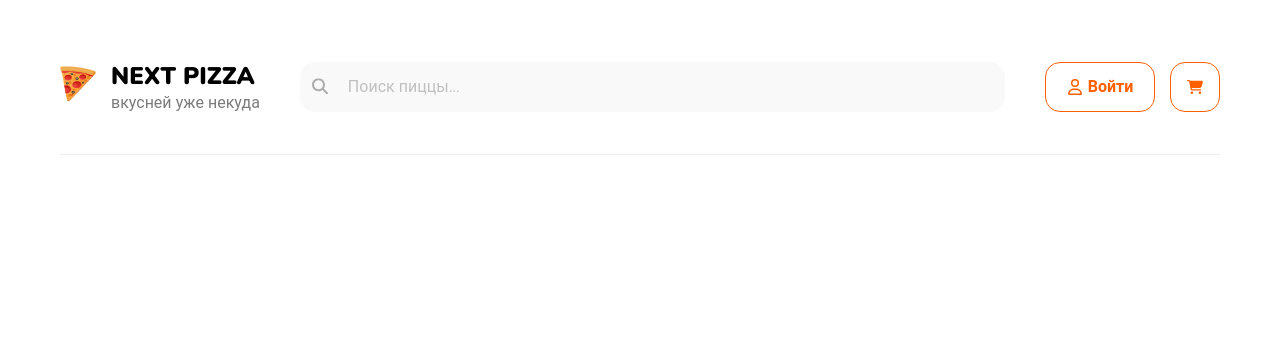
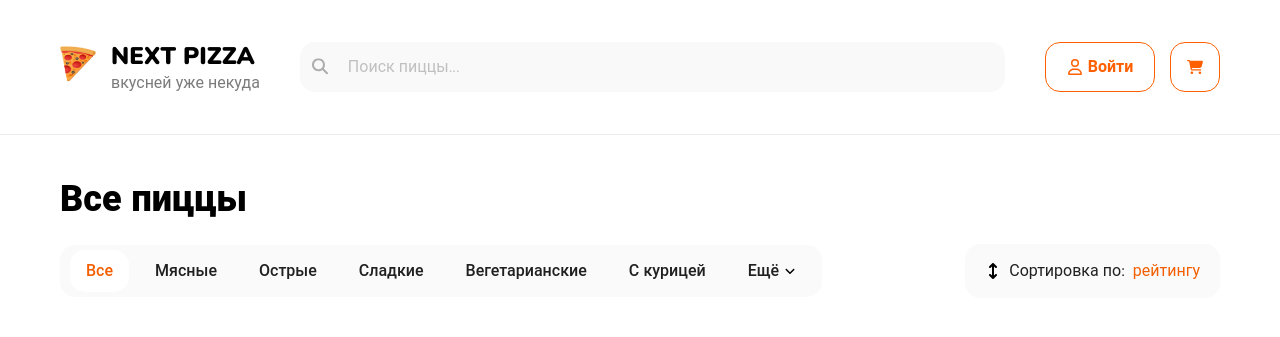
Before and after one commit to aquamarinum/itivp, a PHP site: page / in a window 1280 px wide. Shown: the top 337 px of the page. Run offline with PHP 8.4, Linux system fonts and the light colour scheme.

Commit message:
rel: filters adaptive ready

```diff
--- a/css/app.css
+++ b/css/app.css
@@ -1,10 +1,17 @@
 @import "./normalize.css";
 @import "./header.css";
+@import "./filters.css";
 
 .wrapper {
   transition: 0.3s;
   width: 100%;
-  padding: 60px;
+  max-width: 1440px;
+  padding: 40px 60px;
+}
+
+h1 {
+  font-size: 2.25rem;
+  font-weight: 800;
 }
 
 @media screen and (max-width: 768px) {
--- /dev/null
+++ b/css/filters.css
@@ -0,0 +1,103 @@
+.filters {
+  overflow: hidden;
+  width: 100%;
+  margin-top: 20px;
+
+  display: flex;
+  justify-content: space-between;
+  align-items: center;
+}
+
+.categories {
+  padding: 5px;
+
+  display: flex;
+
+  background: #fafafa;
+  border-radius: 15px;
+}
+
+.categories li {
+  margin: 0 5px;
+}
+
+.categories li a {
+  transition: 0.3s;
+  padding: 10px 16px;
+
+  display: flex;
+  align-items: center;
+
+  font-size: 1rem;
+  font-weight: 500;
+  border-radius: 15px;
+  white-space: nowrap;
+}
+
+.categories li a:hover {
+  color: #f35f00;
+}
+
+.categories li a:hover svg {
+  transition: 0.3s;
+  fill: #f35f00;
+}
+
+.categories li a.active {
+  color: #f35f00;
+  background: #ffffff;
+}
+
+.categories li svg {
+  width: 12px;
+  height: 12px;
+  margin-left: 5px;
+}
+
+.sort {
+  transition: 0.3s;
+  padding: 16px 20px;
+
+  display: flex;
+
+  align-items: center;
+  background: #fafafa;
+  border-radius: 15px;
+}
+
+.sort:hover {
+  cursor: pointer;
+  background: #eaeaea;
+}
+
+.sort svg {
+  width: 16px;
+  height: 16px;
+}
+
+.sort p {
+  margin: 0 8px;
+  font-size: 1rem;
+}
+
+.sort span {
+  font-size: 1rem;
+  color: #f35f00;
+}
+
+@media screen and (max-width: 1200px) {
+  .filters {
+    flex-direction: column;
+    align-items: center;
+  }
+  .sort {
+    margin-top: 20px;
+  }
+}
+
+@media screen and (max-width: 768px) {
+  .categories {
+    width: 100%;
+    overflow-x: scroll;
+  }
+}
--- a/css/header.css
+++ b/css/header.css
@@ -1,9 +1,10 @@
 header {
   width: 100%;
-  padding-bottom: 40px;
+  max-width: 1440px;
+  padding: 40px 60px;
 
   display: flex;
-  justify-content: center;
+  justify-content: space-between;
   align-items: center;
 
   border-bottom: 1px solid #ededed;
@@ -149,7 +150,7 @@ header {
 
 @media screen and (max-width: 768px) {
   header {
-    padding-bottom: 20px;
+    padding: 20px;
   }
   .logo-content h4,
   .logo-content p {
--- a/css/normalize.css
+++ b/css/normalize.css
@@ -5,6 +5,7 @@
   outline: none;
   font-family: "Nunito", Roboto, system-ui, Tahoma, sans-serif;
   box-sizing: border-box;
+  scroll-behavior: smooth;
 }
 
 html {
@@ -13,15 +14,12 @@ html {
 }
 
 body {
+  transition: 0.3s;
   -moz-osx-font-smoothing: grayscale;
   -webkit-font-smoothing: antialiased;
-  color: #000000;
+  color: #202020;
 }
 
-a,
-span,
-p,
-b,
 h1,
 h2,
 h3,
@@ -30,16 +28,7 @@ h5 {
   color: #000000;
 }
 
-h1 {
-  font-size: 48px;
-}
-
-h2 {
-  font-weight: 600;
-  font-size: 28px;
-  line-height: 30px;
-}
-
 a {
   text-decoration: none;
+  color: #202020;
 }
--- a/index.html
+++ b/index.html
@@ -16,9 +16,7 @@
     />
     <title>Next Pizza</title>
   </head>
-
   <body>
-    <div class="wrapper">
     <header>
       <a class="logo" href="./index.html">
         <div class="logo-image">
@@ -57,6 +55,39 @@
         </button>
       </div>
     </header>
+    <div class="wrapper">
+      <main>
+        <h1>Все пиццы</h1>
+        <div class="filters">
+          <ul class="categories">
+            <li><a href="#" class="active">Все</a></li>
+            <li><a href="#">Мясные</a></li>
+            <li><a href="#">Острые</a></li>
+            <li><a href="#">Сладкие</a></li>
+            <li><a href="#">Вегетарианские</a></li>
+            <li><a href="#">С курицей</a></li>
+            <li>
+              <a href="#"
+                >Ещё
+                <svg xmlns="http://www.w3.org/2000/svg" viewBox="0 0 448 512">
+                  <path
+                    d="M201.4 374.6c12.5 12.5 32.8 12.5 45.3 0l160-160c12.5-12.5 12.5-32.8 0-45.3s-32.8-12.5-45.3 0L224 306.7 86.6 169.4c-12.5-12.5-32.8-12.5-45.3 0s-12.5 32.8 0 45.3l160 160z"
+                  />
+                </svg>
+              </a>
+            </li>
+          </ul>
+          <div class="sort">
+            <svg xmlns="http://www.w3.org/2000/svg" viewBox="0 0 320 512">
+              <path
+                d="M182.6 9.4c-12.5-12.5-32.8-12.5-45.3 0l-96 96c-12.5 12.5-12.5 32.8 0 45.3s32.8 12.5 45.3 0L128 109.3l0 293.5L86.6 361.4c-12.5-12.5-32.8-12.5-45.3 0s-12.5 32.8 0 45.3l96 96c12.5 12.5 32.8 12.5 45.3 0l96-96c12.5-12.5 12.5-32.8 0-45.3s-32.8-12.5-45.3 0L192 402.7l0-293.5 41.4 41.4c12.5 12.5 32.8 12.5 45.3 0s12.5-32.8 0-45.3l-96-96z"
+              />
+            </svg>
+            <p>Сортировка по:</p>
+            <span>рейтингу</span>
+          </div>
+        </div>
+      </main>
     </div>
   </body>
 </html>
```
Lines whose indentation alone changed are shown as unchanged.
